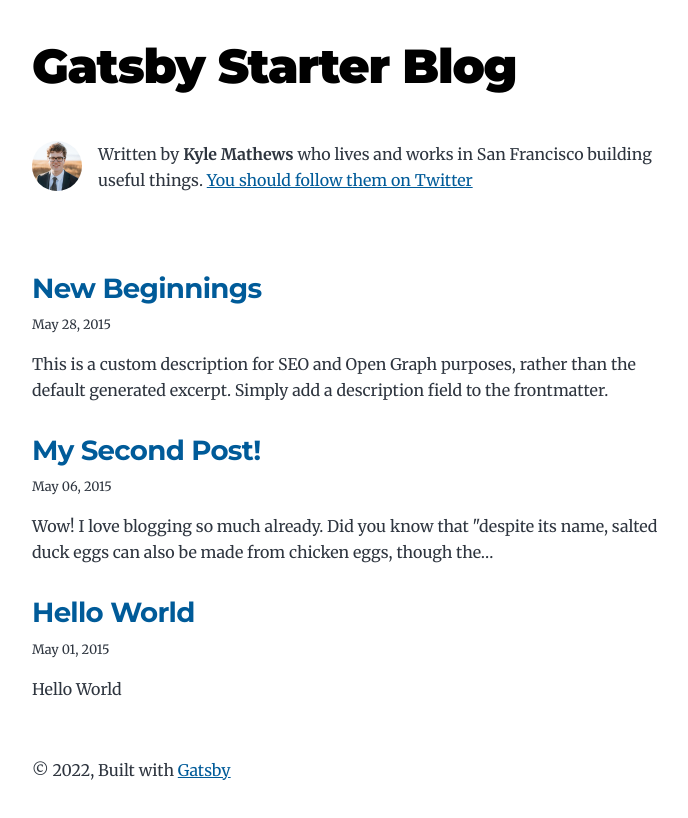
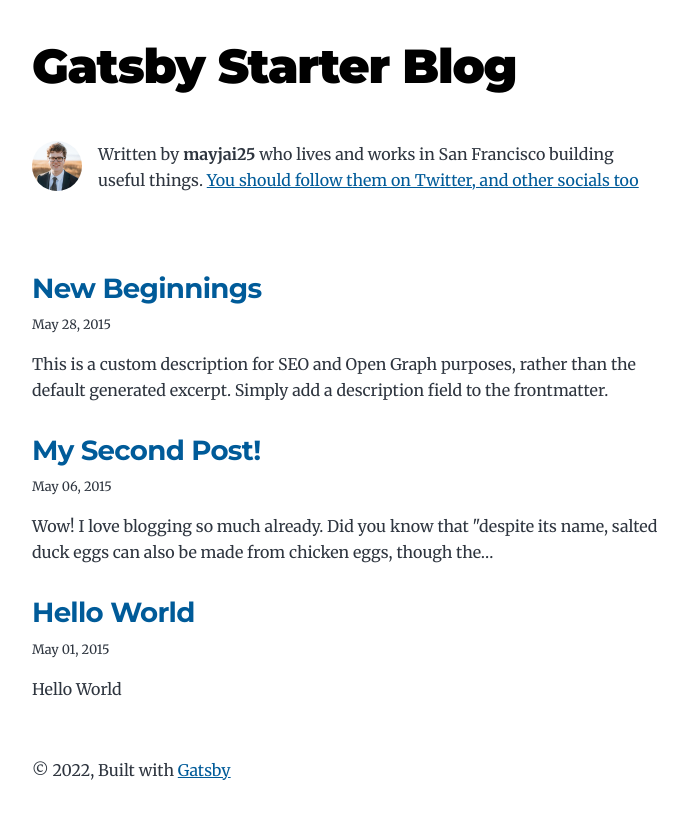
Before and after one commit to mayankjain25/gatsby-starter-blog, a Gatsby site: page / in a window 1280 px wide. Shown: the whole page, without its empty margins (292-980 px from the left). Built offline with nearby package versions, Linux system fonts and the light colour scheme; Gatsby itself is replaced by a stand-in of ours.

Commit message:
Update bio.js

```diff
--- a/src/components/bio.js
+++ b/src/components/bio.js
@@ -44,10 +44,10 @@
       />
       {author?.name && (
         <p>
-          Written by <strong>{author.name}</strong> {author?.summary || null}
+          Written by <strong>mayjai25</strong> {author?.summary || null}
           {` `}
           <a href={`https://twitter.com/${social?.twitter || ``}`}>
-            You should follow them on Twitter
+            You should follow them on Twitter, and other socials too
           </a>
         </p>
       )}
```
